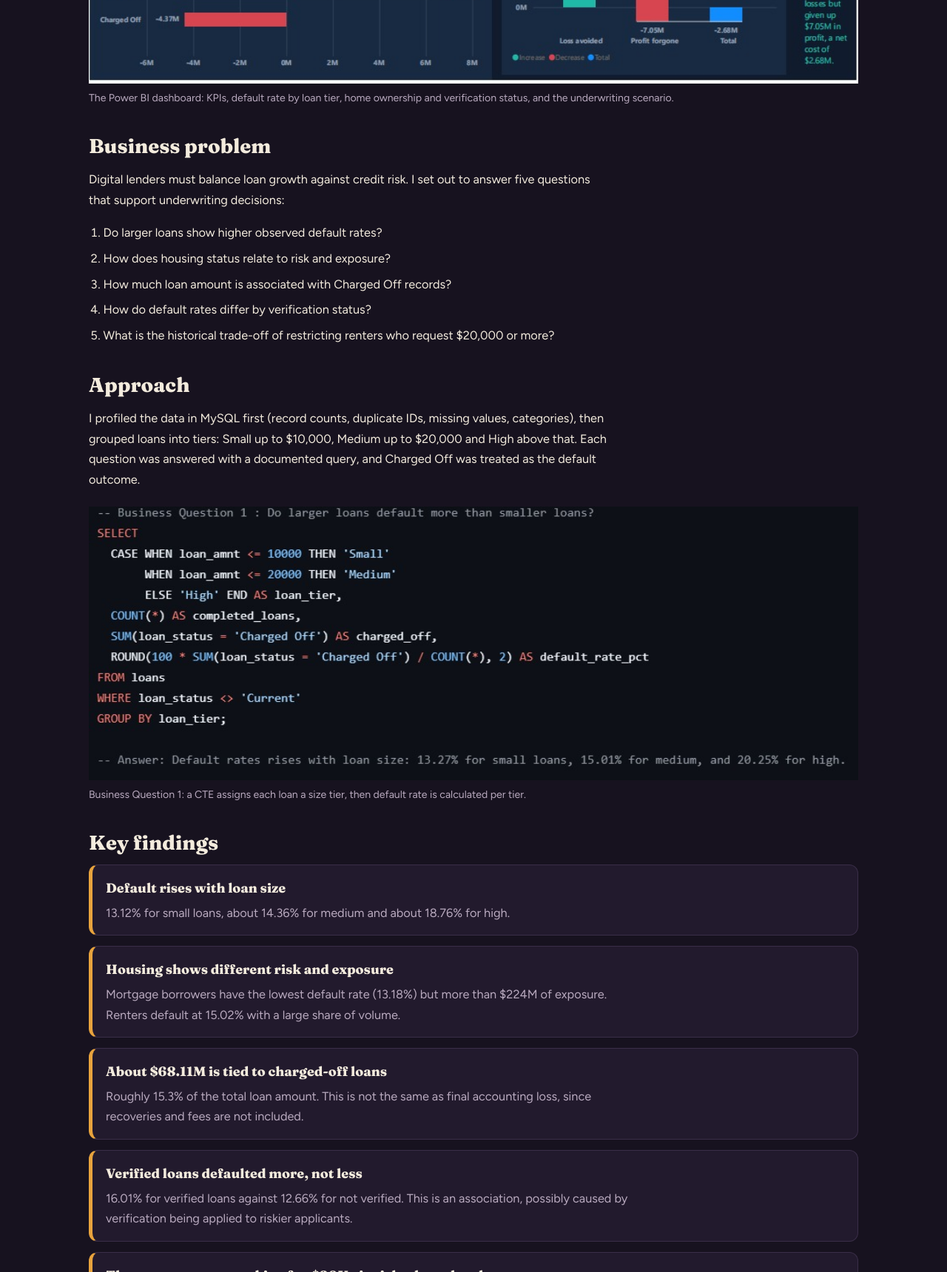
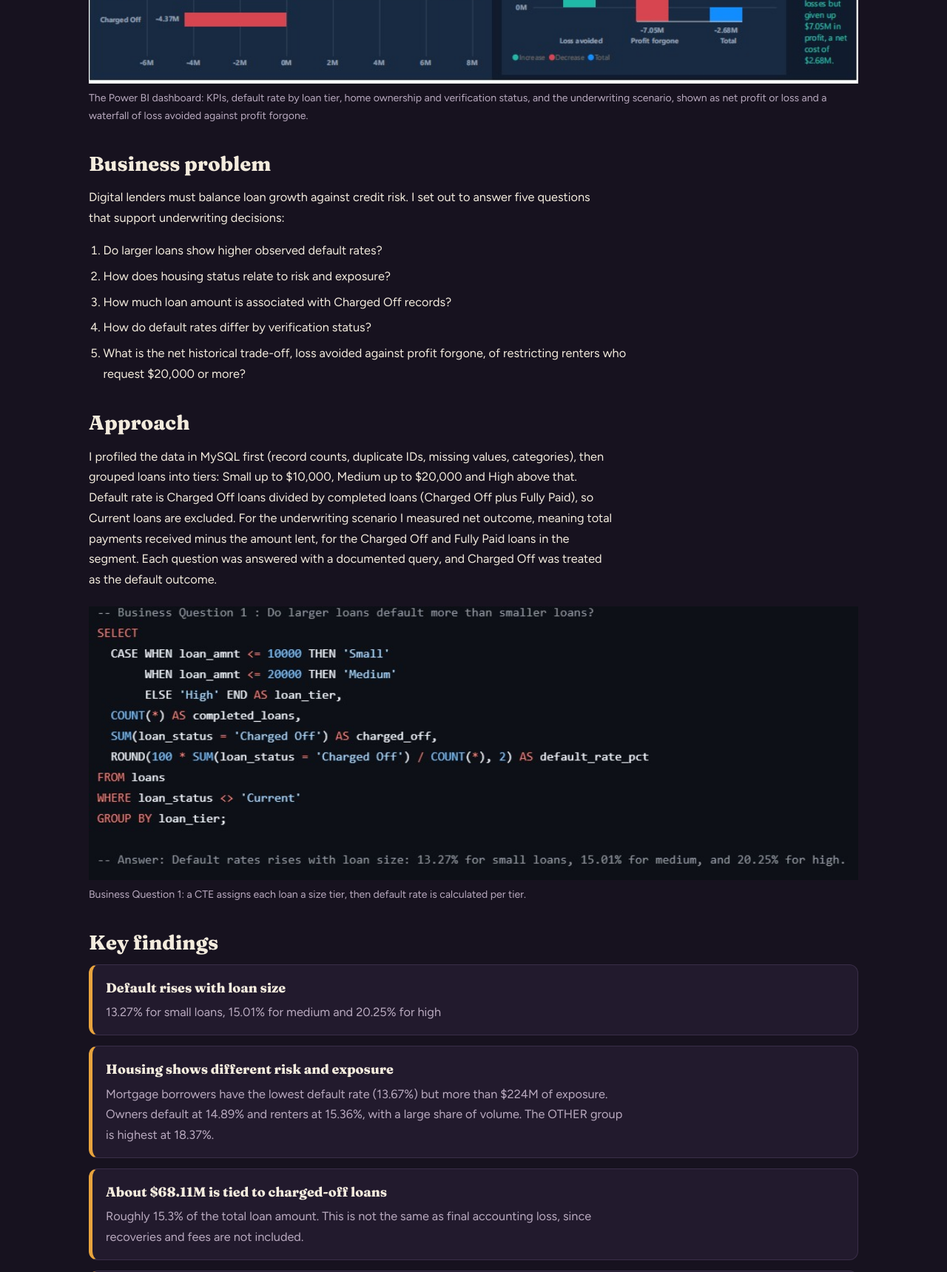
Before and after one commit to SofeeyahAde/SofeeyahAde.github.io, a plain HTML site: page fintech.html in a window 1280 px wide. Shown: the part 1080-2800 px from the top of the page at 74% size. Drawn offline with Linux system fonts and the light colour scheme.

Commit message:
Update fintech case study with new insights and details

```diff
--- a/fintech.html
+++ b/fintech.html
@@ -10,26 +10,26 @@
 <main class="cs"><div class="w"><div class="cs-hero"><a class="back" href="index.html#work">Back to projects</a>
 <span class="tag">Featured case study</span><h1 style="font-size:clamp(2rem,6vw,3.4rem)">Fintech Credit Risk and Underwriting Optimization</h1>
 <p class="lead">MySQL and Power BI analysis of 39,717 historical LendingClub loans to find where default risk concentrates and what a stricter underwriting rule would cost.</p>
-<div class="facts"><div><b>39,717</b><span>loans analysed</span></div><div><b>$445.6M</b><span>portfolio</span></div><div><b>$68.1M</b><span>charged off</span></div><div><b>19.1%</b><span>default rate, targeted segment</span></div></div>
+<div class="facts"><div><b>39,717</b><span>loans analysed</span></div><div><b>$445.6M</b><span>portfolio</span></div><div><b>$68.1M</b><span>charged off</span></div><div><b>-$2.68M</b><span>net cost of a blanket ban on the segment</span></div></div>
 <a class="btn p" href="https://github.com/SofeeyahAde/fintech-credit-risk-analysis">View repository</a></div>
-<figure><button class="shot" aria-label="Enlarge: Power BI credit risk dashboard"><img src="assets/images/fintech-dashboard.jpg" alt="Power BI credit risk dashboard" loading="lazy"></button><figcaption>The Power BI dashboard: KPIs, default rate by loan tier, home ownership and verification status, and the underwriting scenario.</figcaption></figure>
+<figure><button class="shot" aria-label="Enlarge: Power BI credit risk dashboard"><img src="assets/images/fintech-dashboard.jpg" alt="Power BI credit risk dashboard" loading="lazy"></button><figcaption>The Power BI dashboard: KPIs, default rate by loan tier, home ownership and verification status, and the underwriting scenario, shown as net profit or loss and a waterfall of loss avoided against profit forgone.</figcaption></figure>
 
 <h2>Business problem</h2><p>Digital lenders must balance loan growth against credit risk. I set out to answer five questions that support underwriting decisions:</p>
-<ol><li>Do larger loans show higher observed default rates?</li><li>How does housing status relate to risk and exposure?</li><li>How much loan amount is associated with Charged Off records?</li><li>How do default rates differ by verification status?</li><li>What is the historical trade-off of restricting renters who request $20,000 or more?</li></ol>
+<ol><li>Do larger loans show higher observed default rates?</li><li>How does housing status relate to risk and exposure?</li><li>How much loan amount is associated with Charged Off records?</li><li>How do default rates differ by verification status?</li><li>What is the net historical trade-off, loss avoided against profit forgone, of restricting renters who request $20,000 or more?</li></ol>
 
-<h2>Approach</h2><p>I profiled the data in MySQL first (record counts, duplicate IDs, missing values, categories), then grouped loans into tiers: Small up to $10,000, Medium up to $20,000 and High above that. Each question was answered with a documented query, and Charged Off was treated as the default outcome.</p>
+<h2>Approach</h2><p>I profiled the data in MySQL first (record counts, duplicate IDs, missing values, categories), then grouped loans into tiers: Small up to $10,000, Medium up to $20,000 and High above that. Default rate is Charged Off loans divided by completed loans (Charged Off plus Fully Paid), so Current loans are excluded. For the underwriting scenario I measured net outcome, meaning total payments received minus the amount lent, for the Charged Off and Fully Paid loans in the segment. Each question was answered with a documented query, and Charged Off was treated as the default outcome.</p>
 <figure><button class="shot" aria-label="Enlarge: SQL query that tiers loans by size and calculates default rate"><img src="assets/images/fintech-sql.jpg" alt="SQL query that tiers loans by size and calculates default rate" loading="lazy"></button><figcaption>Business Question 1: a CTE assigns each loan a size tier, then default rate is calculated per tier.</figcaption></figure>
 
 <h2>Key findings</h2>
-<div class="find"><b>Default rises with loan size</b><p>13.12% for small loans, about 14.36% for medium and about 18.76% for high.</p></div>
-<div class="find"><b>Housing shows different risk and exposure</b><p>Mortgage borrowers have the lowest default rate (13.18%) but more than $224M of exposure. Renters default at 15.02% with a large share of volume.</p></div>
+<div class="find"><b>Default rises with loan size</b><p>13.27% for small loans, 15.01% for medium and 20.25% for high</p></div>
+<div class="find"><b>Housing shows different risk and exposure</b><p>Mortgage borrowers have the lowest default rate (13.67%) but more than $224M of exposure. Owners default at 14.89% and renters at 15.36%, with a large share of volume. The OTHER group is highest at 18.37%.</p></div>
 <div class="find"><b>About $68.11M is tied to charged-off loans</b><p>Roughly 15.3% of the total loan amount. This is not the same as final accounting loss, since recoveries and fees are not included.</p></div>
-<div class="find"><b>Verified loans defaulted more, not less</b><p>16.01% for verified loans against 12.66% for not verified. This is an association, possibly caused by verification being applied to riskier applicants.</p></div>
-<div class="find"><b>The renter segment asking for $20K+ is risky, but a ban has a cost</b><p>Its historical default rate is 19.14% (401 charged-off loans, about $9.88M). The same segment holds 1,571 fully paid and 123 current loans worth about $40.6M that a blanket ban would also block.</p></div>
+<div class="find"><b>Verified loans defaulted more, not less</b><p>16.80% for verified loans, 14.82% for source verified and 12.83% for not verified. This is an association, possibly caused by verification being applied to riskier applicants.</p></div>
+<div class="find"><b>A blanket ban on renters borrowing $20K+ would have cost money</b><p>This segment is riskier: its historical default rate is 20.33% on completed loans, against 14.6% for the whole portfolio (401 charged off and 1,571 fully paid, with 123 current loans excluded). But the profit on its repaid loans was larger than the losses on its defaulted ones. A ban would have avoided about $4.37M in losses and given up about $7.05M in profit, a net cost of about $2.68M.</p></div>
 
-<h2>Recommendations</h2><ul><li>Apply stronger risk controls to larger loan requests.</li><li>Test targeted measures for the renter and $20K+ segment, such as risk-based limits, pricing or extra verification, before a blanket restriction.</li><li>Investigate why verified loans default more often.</li><li>Monitor both default rate and financial exposure, because they measure different risks.</li></ul>
+<h2>Recommendations</h2><ul><li>Apply stronger risk controls to larger loan requests.</li><li>Don’t apply a blanket restriction to renters requesting $20K+; it would have cost money. Test risk-based pricing or tighter criteria for this segment instead, and measure the results.</li><li>Investigate why verified loans default more often.</li><li>Monitor both default rate and financial exposure, because they measure different risks.</li></ul>
 
-<h2>Limitations</h2><ul><li>Historical, observational data: it shows associations, not causes.</li><li>Charged Off is a proxy for default, and the charged-off amount is not final accounting loss.</li><li>The underwriting scenario is a historical simulation, not a predictive model.</li><li>Current and Fully Paid amounts are not guaranteed future revenue.</li></ul>
+<h2>Limitations</h2><ul><li>Historical, observational data: it shows associations, not causes.</li><li>Charged Off is a proxy for default, and the charged-off amount is not final accounting loss.</li><li>The underwriting scenario is a historical simulation, not a predictive model.</li><li>Current loans are excluded from default rates and from the net-outcome calculation because their outcome is not yet known.</li><li>The underwriting scenario is a look-back on loans that were already approved. It cannot show how rejected applicants would have behaved, and it ignores the time value of money and the lender’s cost of funds.</li></ul>
 
 <h2>Tools</h2><div class="chips"><span>MySQL</span><span>MySQL Workbench</span><span>SQL</span><span>Power BI</span><span>DAX</span></div>
 <div class="nav2"><a href="index.html#work">Back to all projects</a><a href="healthcare.html">Next: Healthcare case study</a></div>
```
